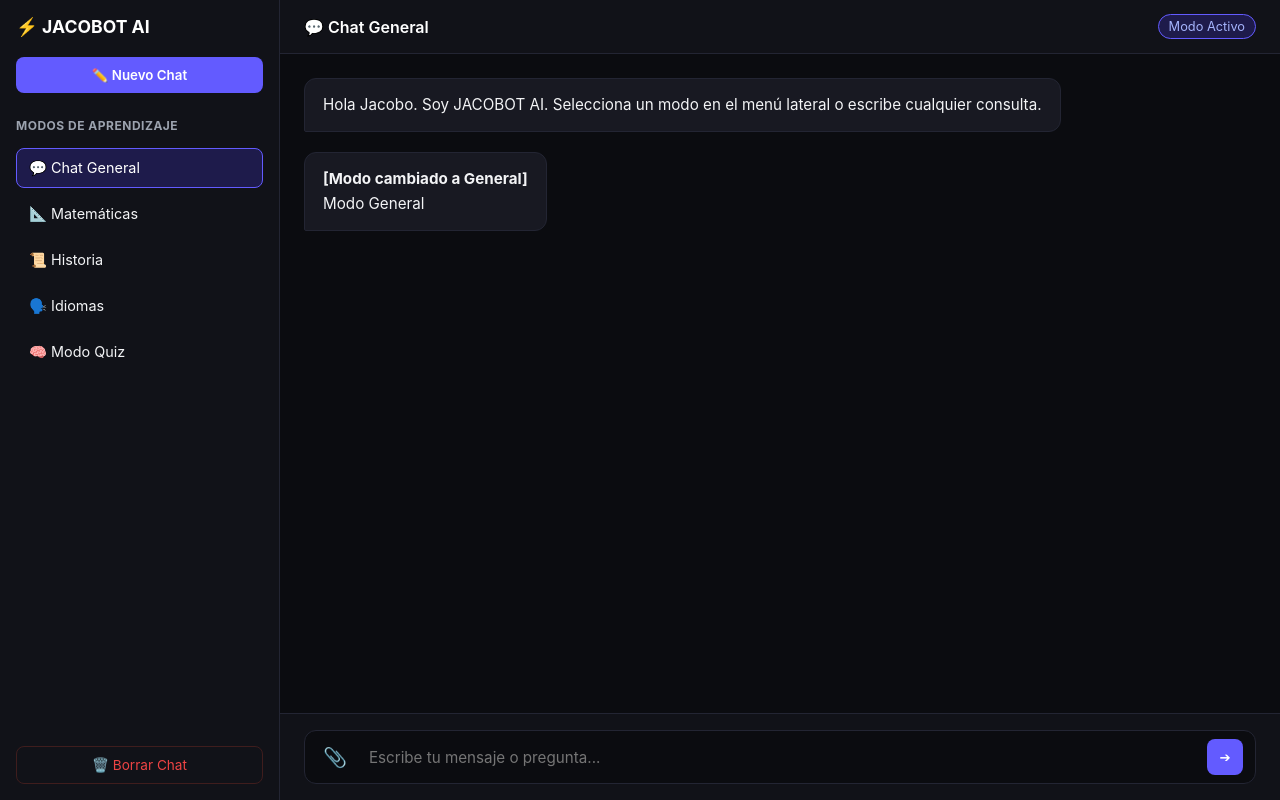
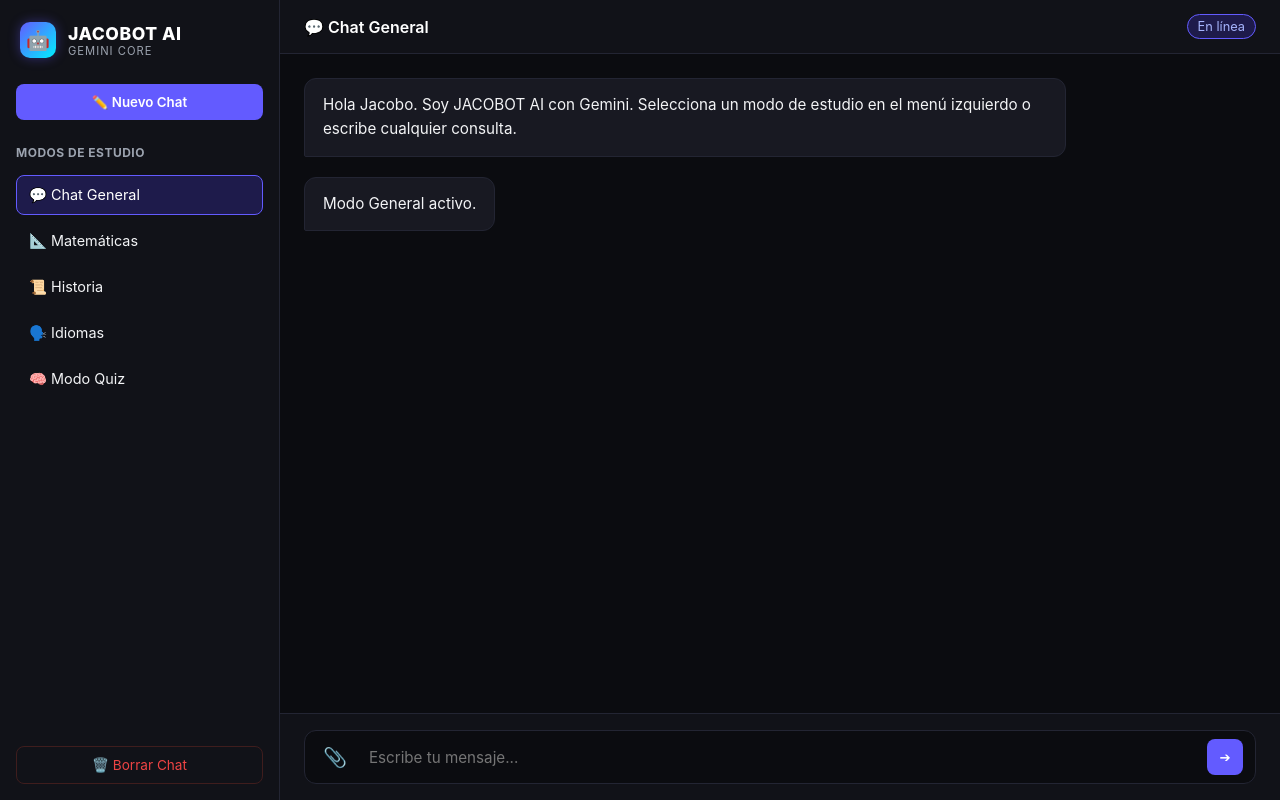
Before and after one commit to loperajacobo-ship-it/jacobot, a website: page public/index.html in a window 1280 px wide. Both pictures are taken after a click on the button "💬 Chat General". Drawn offline with Linux system fonts and the light colour scheme.

Commit message:
Update index.html

```diff
--- a/public/index.html
+++ b/public/index.html
@@ -24,7 +24,11 @@
 
         /* Panel Lateral (Sidebar) */
         sidebar { width: 280px; background-color: var(--sidebar-bg); border-right: 1px solid var(--border-color); display: flex; flex-direction: column; padding: 16px; gap: 15px; }
-        .sidebar-header { display: flex; align-items: center; justify-content: space-between; font-weight: bold; font-size: 1.1rem; color: #fff; margin-bottom: 5px; }
+
+        .sidebar-header { display: flex; align-items: center; gap: 12px; padding: 6px 4px; margin-bottom: 5px; }
+        .logo-icon { width: 36px; height: 36px; background: linear-gradient(135deg, #635bff, #00f0ff); border-radius: 10px; display: flex; align-items: center; justify-content: center; font-size: 1.2rem; box-shadow: 0 0 12px rgba(99, 91, 255, 0.4); }
+        .logo-text { font-weight: 800; font-size: 1.1rem; color: #fff; letter-spacing: 0.5px; }
+        .logo-sub { font-size: 0.7rem; color: var(--text-muted); display: block; letter-spacing: 1px; }
 
         .new-chat-btn { background: var(--primary); color: #fff; border: none; padding: 10px; border-radius: 8px; font-weight: 600; cursor: pointer; display: flex; align-items: center; justify-content: center; gap: 8px; transition: 0.2s; }
         .new-chat-btn:hover { background: var(--primary-hover); }
@@ -70,21 +74,25 @@
 </head>
 <body>
 
-    <!-- Panel Lateral -->
+    <!-- Panel Lateral con Logo y Opciones -->
     <sidebar>
         <div class="sidebar-header">
-            <span>⚡ JACOBOT AI</span>
+            <div class="logo-icon">🤖</div>
+            <div>
+                <span class="logo-text">JACOBOT AI</span>
+                <span class="logo-sub">GEMINI CORE</span>
+            </div>
         </div>
 
         <button class="new-chat-btn" onclick="startNewChat()">✏️ Nuevo Chat</button>
 
-        <div class="section-title">Modos de Aprendizaje</div>
+        <div class="section-title">Modos de Estudio</div>
         <div class="menu-list">
-            <button class="menu-item active" onclick="setMode('General', '💬 Chat General', 'Modo General')">💬 Chat General</button>
-            <button class="menu-item" onclick="setMode('Matematicas', '📐 Matemáticas paso a paso', 'Pídemelo: Resolveré ecuaciones, explicaré fórmulas y ejercicios paso a paso.')">📐 Matemáticas</button>
-            <button class="menu-item" onclick="setMode('Historia', '📜 Historia Universal', 'Pídemelo: Explicaré eventos históricos, fechas clave y contexto mundial.')">📜 Historia</button>
-            <button class="menu-item" onclick="setMode('Idiomas', '🗣️ Tutor de Idiomas', 'Pídemelo: Practiquemos conversaciones, gramática o traducciones.')">🗣️ Idiomas</button>
-            <button class="menu-item" onclick="setMode('Quiz', '🧠 Generador de Quiz', 'Pídemelo: Dime un tema y crearemos un test interactivo con preguntas y respuestas.')">🧠 Modo Quiz</button>
+            <button class="menu-item active" onclick="setMode('General', '💬 Chat General', 'Modo General activo.')">💬 Chat General</button>
+            <button class="menu-item" onclick="setMode('Matematicas', '📐 Matemáticas paso a paso', 'Modo Matemáticas activo: Resolveremos ecuaciones y fórmulas paso a paso.')">📐 Matemáticas</button>
+            <button class="menu-item" onclick="setMode('Historia', '📜 Historia Universal', 'Modo Historia activo: Explicaremos eventos, fechas y contexto mundial.')">📜 Historia</button>
+            <button class="menu-item" onclick="setMode('Idiomas', '🗣️ Tutor de Idiomas', 'Modo Idiomas activo: Practiquemos gramática, traducciones o conversación.')">🗣️ Idiomas</button>
+            <button class="menu-item" onclick="setMode('Quiz', '🧠 Generador de Quiz', 'Modo Quiz activo: Dime un tema y crearemos un test interactivo.')">🧠 Modo Quiz</button>
         </div>
 
         <button class="clear-btn" onclick="clearChat()">🗑️ Borrar Chat</button>
@@ -94,19 +102,19 @@
     <div class="main-container">
         <header>
             <div class="header-title" id="current-mode-title">💬 Chat General</div>
-            <div class="mode-badge" id="mode-badge">Modo Activo</div>
+            <div class="mode-badge" id="mode-badge">En línea</div>
         </header>
 
         <div id="chat-container">
-            <div class="message bot" id="welcome-msg">Hola Jacobo. Soy JACOBOT AI. Selecciona un modo en el menú lateral o escribe cualquier consulta.</div>
+            <div class="message bot" id="welcome-msg">Hola Jacobo. Soy JACOBOT AI con Gemini. Selecciona un modo de estudio en el menú izquierdo o escribe cualquier consulta.</div>
         </div>
 
         <div class="input-wrapper">
             <div class="input-box">
                 <input type="file" id="image-input" accept="image/*" style="display:none">
-                <button class="action-btn" onclick="document.getElementById('image-input').click()" title="Adjuntar archivo o imagen">📎</button>
+                <button class="action-btn" onclick="document.getElementById('image-input').click()" title="Adjuntar imagen">📎</button>
                 <img id="image-preview" alt="Preview">
-                <input type="text" id="prompt-input" placeholder="Escribe tu mensaje o pregunta..." onkeypress="if(event.key === 'Enter') sendMessage()">
+                <input type="text" id="prompt-input" placeholder="Escribe tu mensaje..." onkeypress="if(event.key === 'Enter') sendMessage()">
                 <button class="send-btn" onclick="sendMessage()">➔</button>
             </div>
         </div>
@@ -137,7 +145,7 @@
             document.getElementById('current-mode-title').innerText = title;
 
             const container = document.getElementById('chat-container');
-            container.innerHTML += `<div class="message bot"><b>[Modo cambiado a ${modeKey}]</b><br>${intro}</div>`;
+            container.innerHTML += `<div class="message bot">${intro}</div>`;
             container.scrollTop = container.scrollHeight;
         }
 
```
